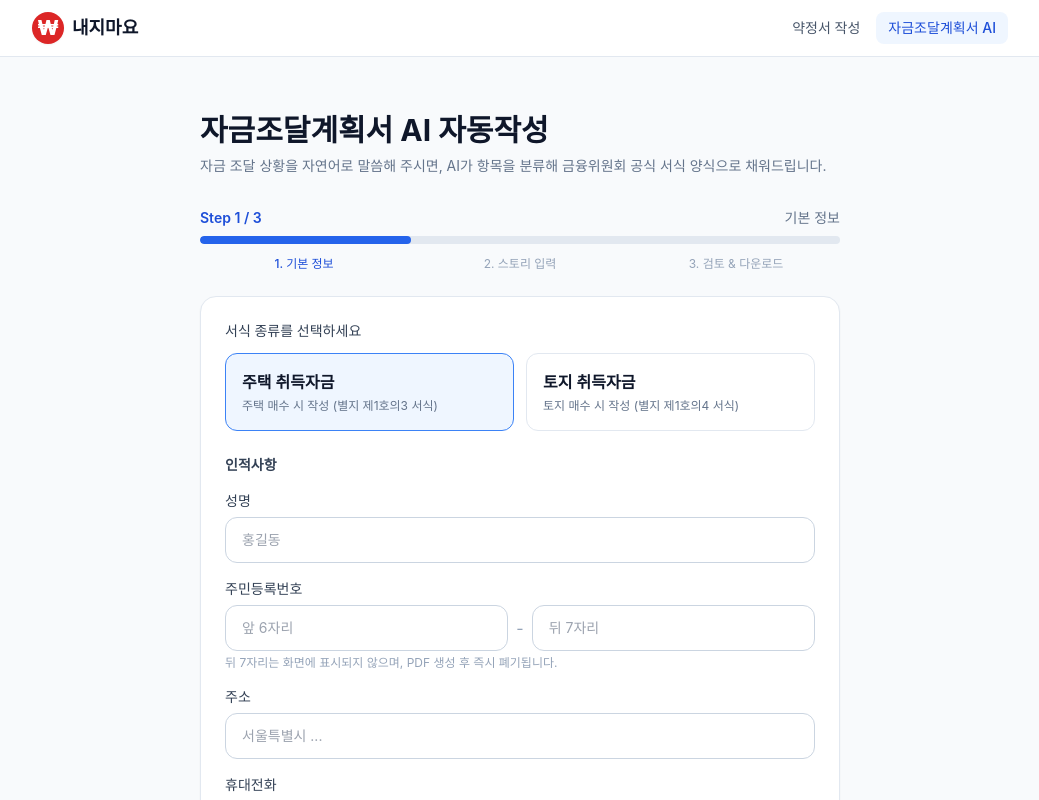
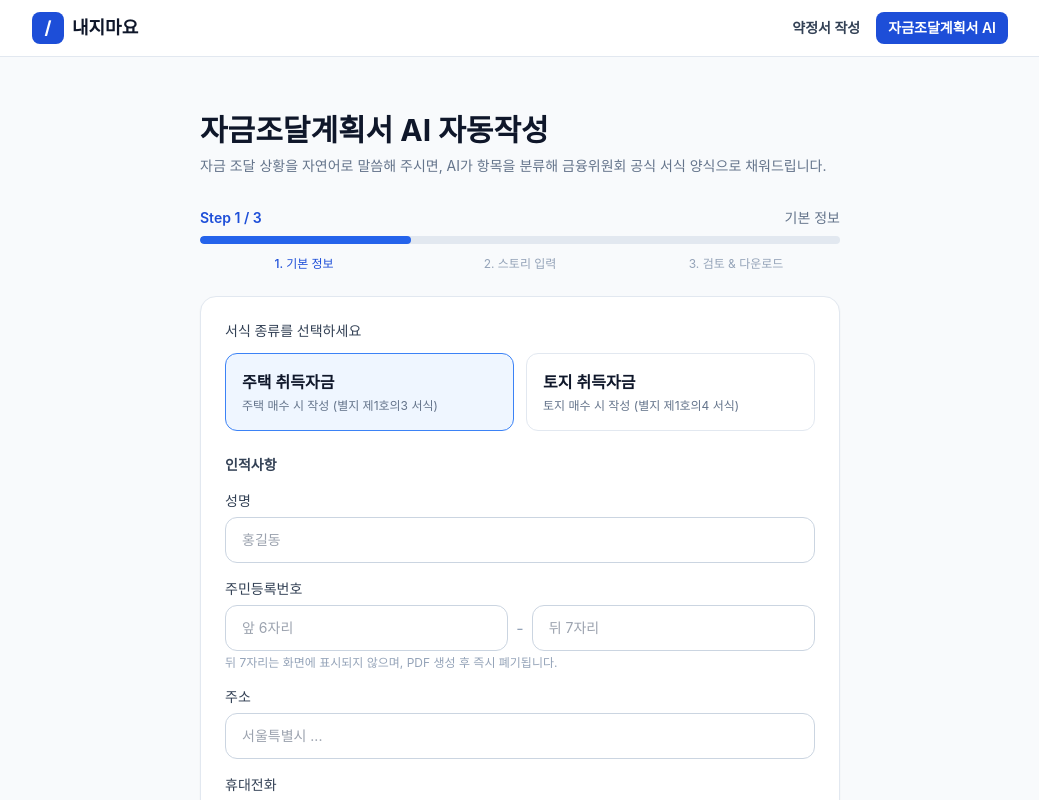
Before and after one commit to HWASEON-AD/loan-agreement-service, a Next.js app: page /funding-plan in a window 1280 px wide. Shown: the top 800 px of the page, without its empty margins (120-1159 px from the left). Built offline with nearby package versions, Linux system fonts and the light colour scheme; a web font is replaced by a local one.

Commit message:
feat: 로고 / 복원, 탭 파비콘 추가, 자금조달계획서 탭 강조색 적용

```diff
--- a/components/SiteHeader.tsx
+++ b/components/SiteHeader.tsx
@@ -8,8 +8,8 @@ function Logo() {
   return (
     <Link href="/" className="flex items-center gap-2 group">
       {/* 슬래시 아이콘 */}
-      <span className="flex h-8 w-8 items-center justify-center rounded-full bg-red-600 text-white font-black text-xl leading-none select-none shadow-sm">
-        ₩
+      <span className="flex h-8 w-8 items-center justify-center rounded-lg bg-brand-700 text-white font-bold text-lg leading-none select-none">
+        /
       </span>
       <span className="text-lg font-bold text-slate-900 group-hover:text-brand-700 transition-colors">
         내지마요
@@ -19,8 +19,8 @@ function Logo() {
 }
 
 const NAV_ITEMS = [
-  { href: "/create/step/1", label: "약정서 작성" },
-  { href: "/funding-plan", label: "자금조달계획서 AI" },
+  { href: "/create/step/1", label: "약정서 작성", highlight: false },
+  { href: "/funding-plan", label: "자금조달계획서 AI", highlight: true },
 ];
 
 export function SiteHeader() {
@@ -49,10 +49,12 @@ export function SiteHeader() {
               <Link
                 key={item.href}
                 href={item.href}
-                className={`rounded-lg px-3 py-1.5 text-sm font-medium transition-colors ${
+                className={`rounded-lg px-3 py-1.5 text-sm font-semibold transition-colors ${
                   active
-                    ? "bg-brand-50 text-brand-700"
-                    : "text-slate-600 hover:bg-slate-100 hover:text-slate-900"
+                    ? "bg-brand-700 text-white"
+                    : item.highlight
+                    ? "bg-brand-50 text-brand-700 hover:bg-brand-100"
+                    : "text-slate-700 hover:bg-slate-100 hover:text-slate-900"
                 }`}
               >
                 {item.label}
```
Also changed, not shown: app/icon.svg (added), 1 other file (tests, documents, lock files or other folders).
